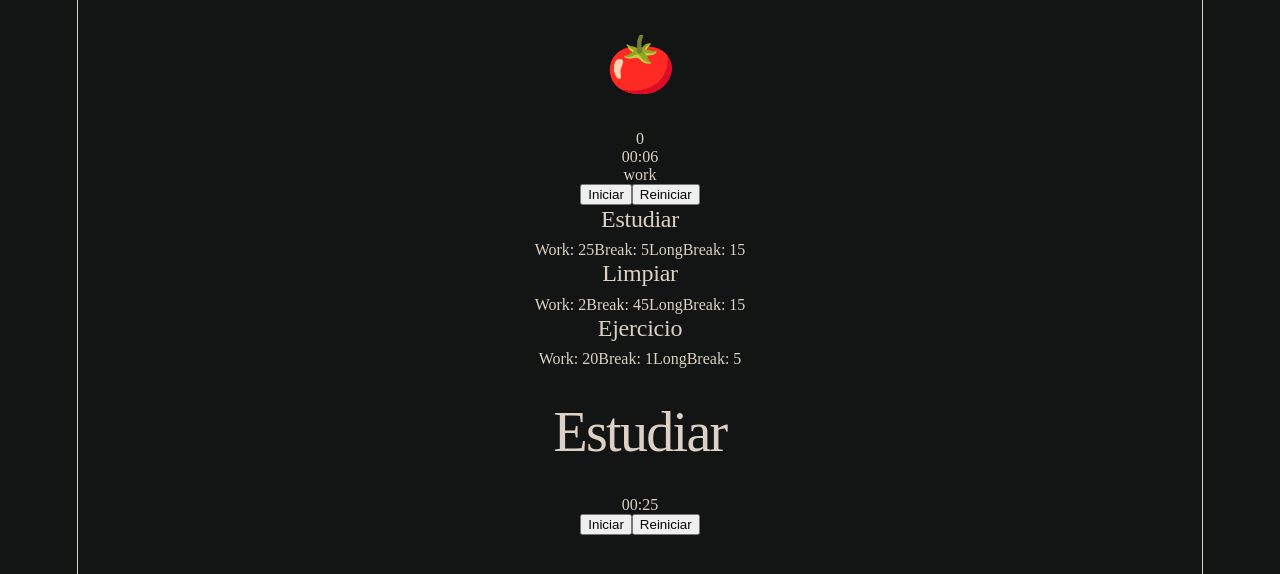
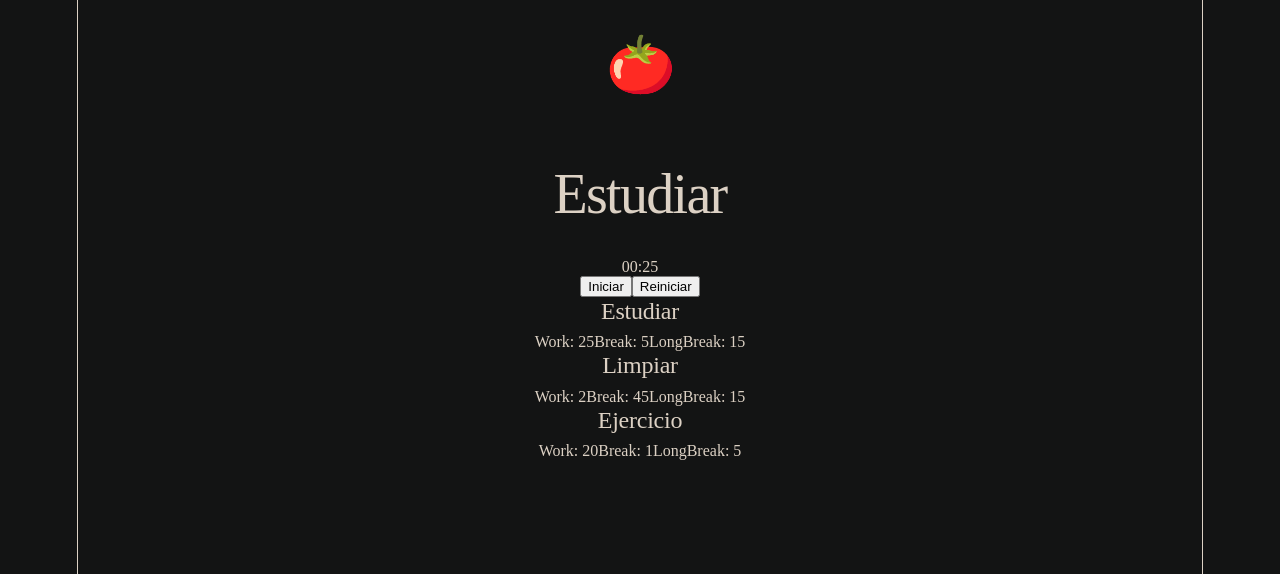
Before and after one commit to Neiyher/pomodoro, a React (Vite) app: page / in a window 1280 px wide. Shown: the top 574 px of the page. Built offline with nearby package versions, Linux system fonts and the light colour scheme.

Commit message:
feat: clean app.tsx

```diff
--- a/src/App.tsx
+++ b/src/App.tsx
@@ -3,95 +3,28 @@ import { useState, useEffect } from 'react'
 
 import { pomodoros as initialPomodoros } from "./data/Pomodoros";
 
-import Controls from './components/Controls'
 import Header from './components/Header'
-import Timer from './components/Timer'
-
 import Sidebar from './components/Sidebar/Sidebar'
 import PomodoroPlayer from './components/PomodoroPlayer/PomodoroPlayer';
 
-import type { Mode } from "./types/Mode";
 import type { Pomodoro } from './types/Pomodoro'
 
-const WORK_TIME = 0.1 * 60;
-const BREAK_TIME = 0.1 * 60;
-const LONG_BREAK_TIME = 0.1 * 60;
 
 function App() {
-  /* type Mode = "work" | "break" | "longBreak"; */
 
   const [pomodoros, setPomodoros] = useState<Pomodoro[]>(initialPomodoros);
 
-  const [mode, setMode] = useState<Mode>("work");
-
-  const [timeLeft, setTimeLeft] = useState(WORK_TIME)
-  const [isRunning, setIsRunning] = useState(false)
-
-  const [completedPomodoros, setCompletedPomodoros] = useState(0);
   const [selectedPomodoro, setSelectedPomodoro] = useState<Pomodoro>(pomodoros[0]);
-/* Cuando el pomodoro llega a cero esta funcion se activa. */
-  function handleSessionEnd() {
-    setIsRunning(false)
-    alert("🔔Suena la Alarma🔔")
-    if(mode==='work'){
-      const nextPomodoros = completedPomodoros + 1;
-      setCompletedPomodoros(nextPomodoros)
-      if(nextPomodoros===4){
-        setMode("longBreak")
-        setTimeLeft(LONG_BREAK_TIME)
-        setCompletedPomodoros(0);
-      }else {
-        setMode("break")
-        setTimeLeft(BREAK_TIME)
-      }
-    }else{
-      setMode('work')
-      setTimeLeft(WORK_TIME)
-    }
-}
-/* Este useEffect es el que confirma que Isrunung sea true para ir mermando tiempo */
-  useEffect(() => {
-    if (!isRunning) return;
-    /* Setinterval es una funcion de js como "consol.log" el cual como primer parametro acepta un funcion,
-    como segundo parametro acepta un numero el cual indica cada cuanto se activara el primer parametro osea la function. */
-    const interval = setInterval(() => {
-      setTimeLeft((prev) => {
-        if (prev <= 0) return 0;
-
-        return prev - 1;
-      });
-    }, 1000);
-
-    return () => clearInterval(interval);
-  }, [isRunning]);
-/* Este useEffect es el que verifica cuando el temporizador llega a cero. */
-  useEffect(() => {
-    if (timeLeft>0) return;
-
-    handleSessionEnd();
-  }, [timeLeft]);
 
   return (
     <>
       <Header/>
-      <p>{completedPomodoros}</p>
-      <Timer timeLeft={timeLeft} />
-      <div>
-        {mode}
-      </div>
-      <Controls
-        setIsRunning={setIsRunning}
-        isRunning={isRunning}
-        setTimeLeft={setTimeLeft}
-        WORK_TIME ={WORK_TIME}
-        setMode={setMode}
-        />
-        <Sidebar
+      <PomodoroPlayer
+        pomodoro={selectedPomodoro}
+      />
+      <Sidebar
         pomodoros={pomodoros}
         setSelectedPomodoro={setSelectedPomodoro}/>
-        <PomodoroPlayer
-        pomodoro={selectedPomodoro}
-        />
     </>
   )
 }
```
